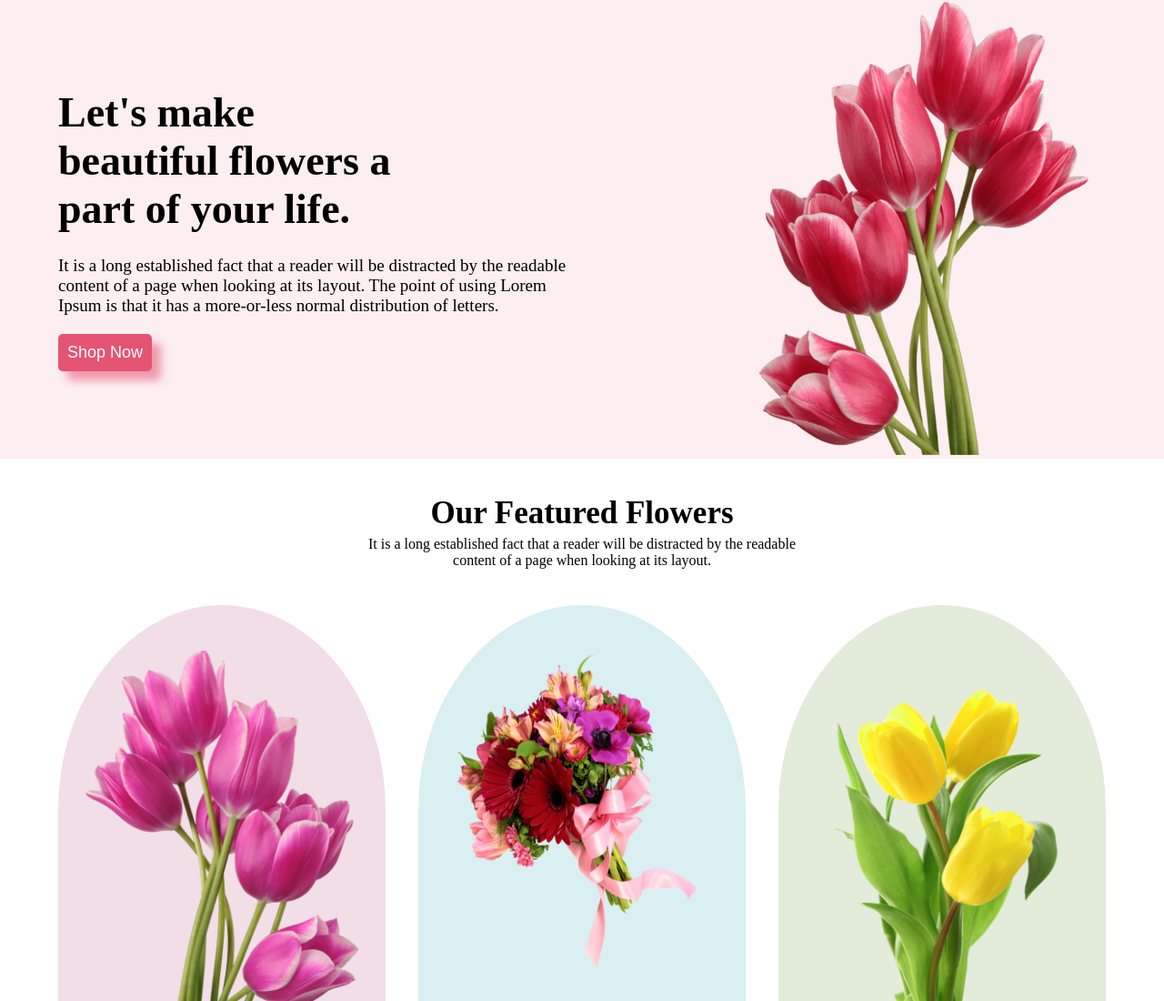
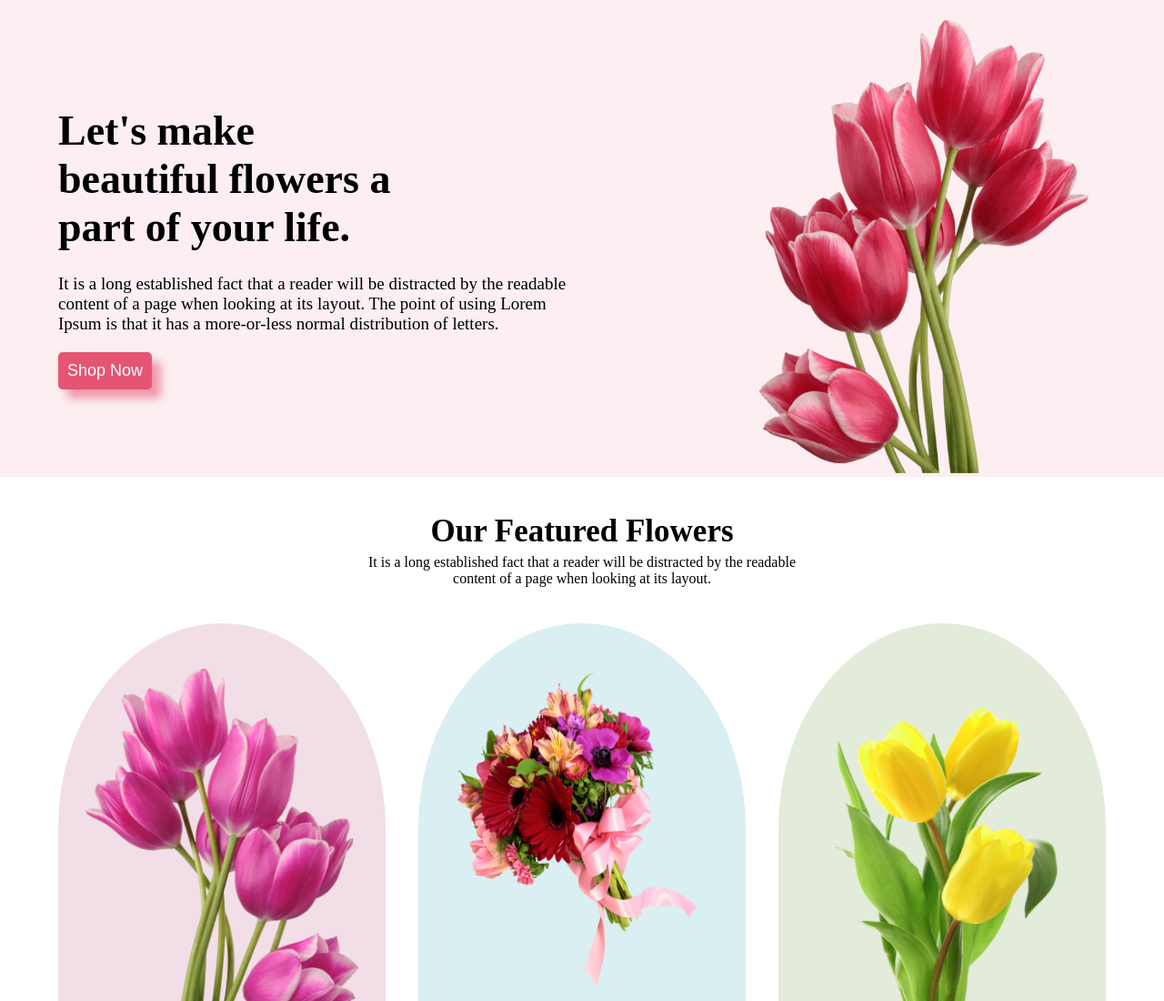
Before and after one commit to DeveloperAlihasan404439/Frist-Assignament, a plain HTML site: page index.html in a window 1280 px wide. Shown: the top 1100 px of the page at 91% size. Drawn offline with Linux system fonts and the light colour scheme; files whose address does not match are found by name.

Commit message:
assignament success the code in github

```diff
--- a/style.css
+++ b/style.css
@@ -18,6 +18,7 @@ header {
     display: flex;
     align-items: center;
     justify-content: space-between;
+    padding-top: 20px;
 }
 
 .text {
```
Also changed, not shown: index.html (+7 -0 lines).
